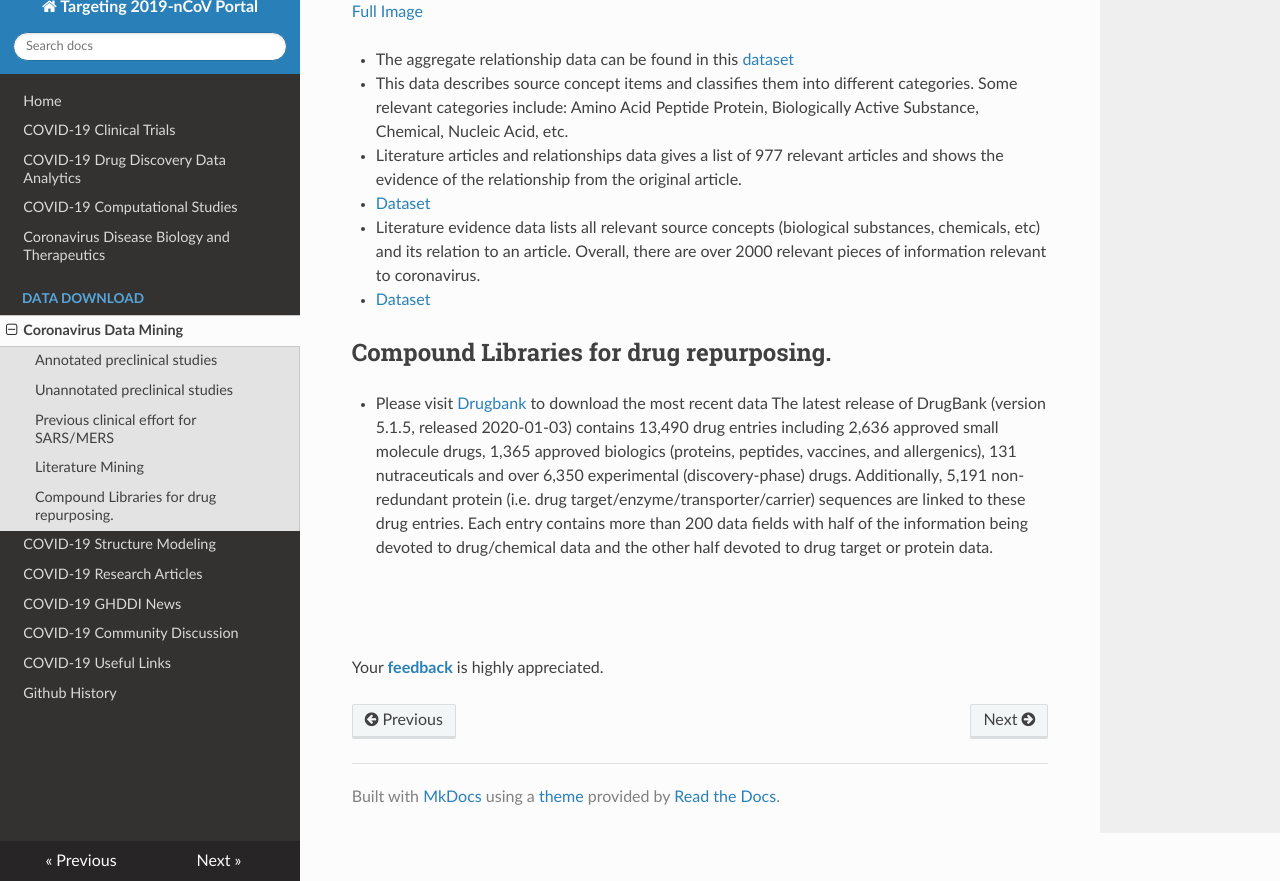
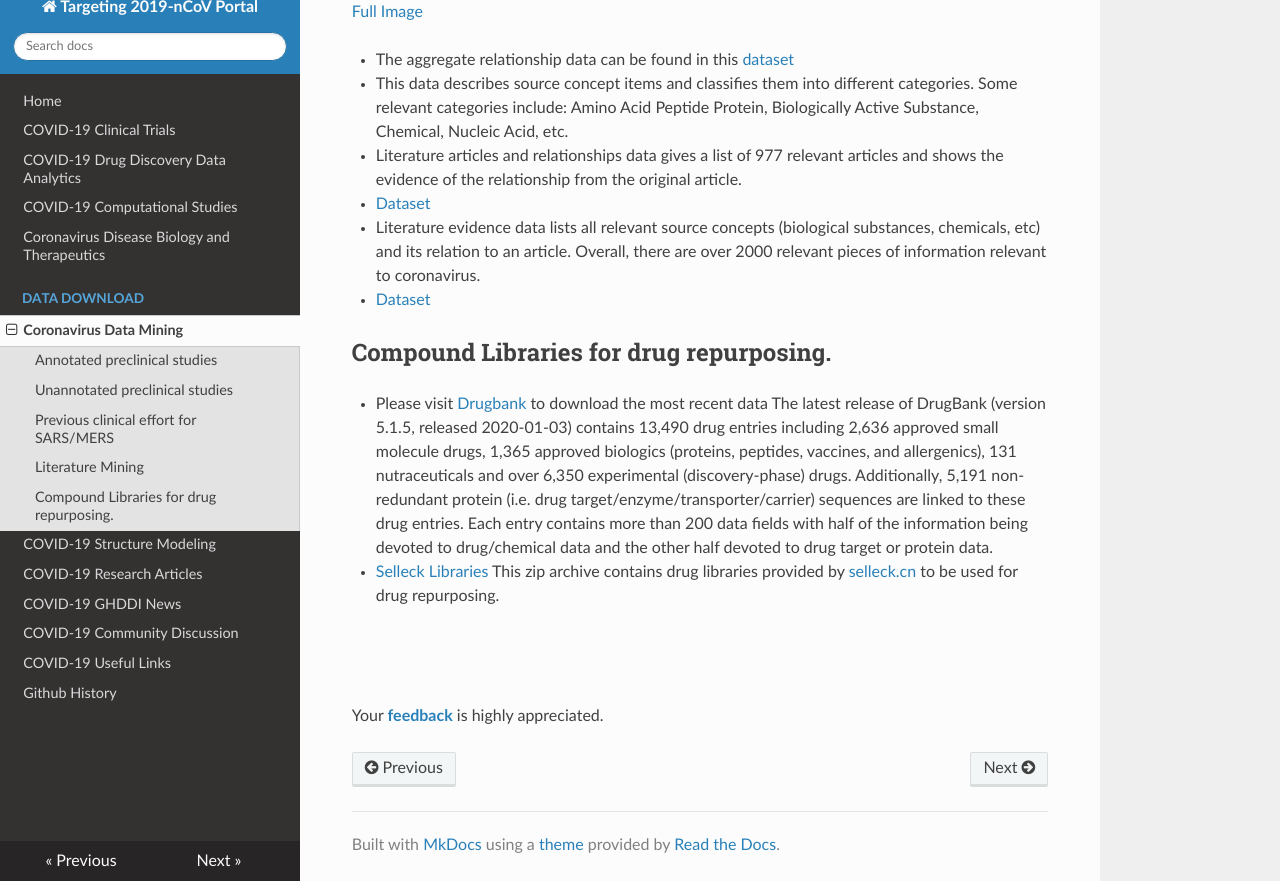
Before and after one commit to GHDDI-AILab/Targeting2019-nCoV, an MkDocs documentation site: the page built from docs/CoV_Experiment_Data.md, in a window 1280 px wide and 900 px high, scrolled down 1733 px, cut to the strip 19-900 px from the top of the window. Built offline with MkDocs 1.6.1, drawn with Linux system fonts in a browser that asks for light colours; nearby versions of some CDN libraries.

Commit message:
Update CoV_Experiment_Data.md

```diff
--- a/docs/CoV_Experiment_Data.md
+++ b/docs/CoV_Experiment_Data.md
@@ -72,6 +72,9 @@ The following figure is the keyword relationship network:
  * Please visit [Drugbank](https://www.drugbank.ca/) to download the most recent data
    The latest release of DrugBank (version 5.1.5, released 2020-01-03) contains 13,490 drug entries including 2,636 approved small molecule drugs, 1,365 approved biologics (proteins, peptides, vaccines, and allergenics), 131 nutraceuticals and over 6,350 experimental (discovery-phase) drugs. Additionally, 5,191 non-redundant protein (i.e. drug target/enzyme/transporter/carrier) sequences are linked to these drug entries. Each entry contains more than 200 data fields with half of the information being devoted to drug/chemical data and the other half devoted to drug target or protein data.
 
+ * [Selleck Libraries](https://ghddiai.oss-cn-zhangjiakou.aliyuncs.com/file/selleck_libraries.zip)
+   This zip archive contains drug libraries provided by [selleck.cn](selleck.cn) to be used for drug repurposing.
+
 <br>
 <br>
 
```
